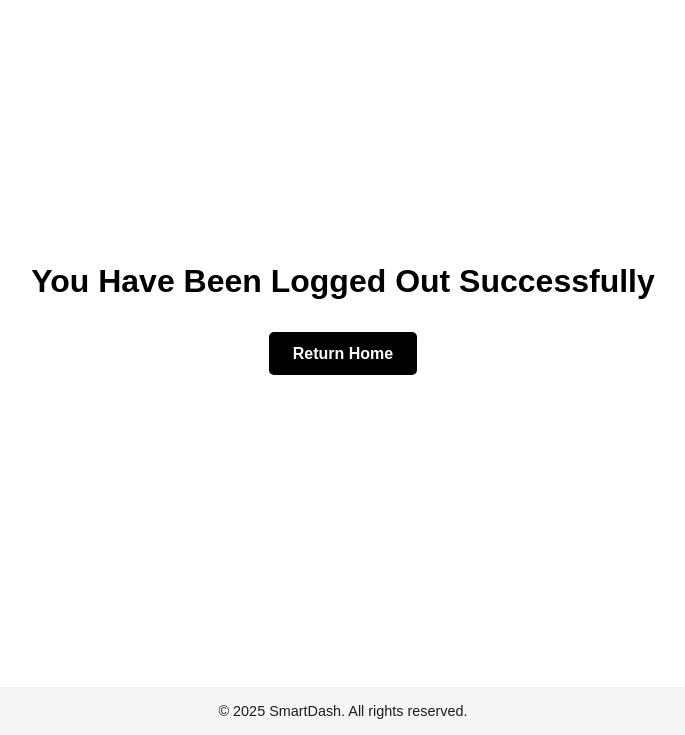
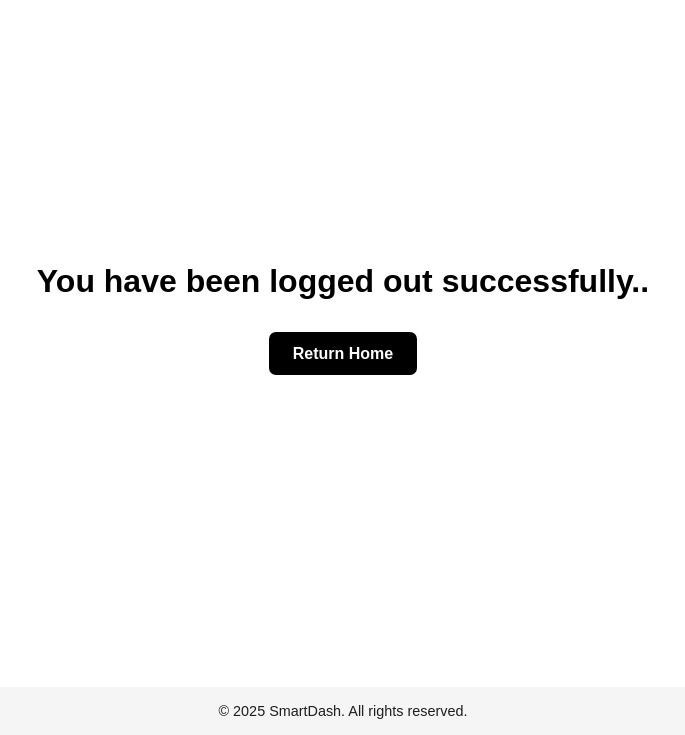
Before and after one commit to Adelodunpeter25/smartdash, a Django app: page /logout/ in a window 1280 px wide. Shown: the part 71-806 px from the top of the page, without its empty margins (297-982 px from the left). Run offline with Django 5.2, Linux system fonts and the light colour scheme.

Commit message:
updated the frontend

```diff
--- a/smartdash/dashboard/static/css/styles.css
+++ b/smartdash/dashboard/static/css/styles.css
@@ -202,11 +202,12 @@ body {
 .logout-btn-custom {
     background-color: var(--primary-color);
     color: var(--background-color);
-    padding: 1rem 2.3rem;
+    padding: 0.75rem 2.05rem;
     text-decoration: none;
-    border-radius:12px;
+    border-radius:7px;
     font-weight: bold;
     cursor: pointer;
+    font-size: 1.1rem;
     transition: transform 0.3s, background-color 0.3s;
 }
 .cta-button {
@@ -226,7 +227,7 @@ body {
     color: var(--background-color);
     padding: 1.3rem 2.5rem;
     text-decoration: none;
-    border-radius:12px;
+    border-radius:7px;
     font-weight: bold;
     font-size: 1.59rem;
     cursor: pointer;
@@ -526,14 +527,14 @@ body {
     text-align: center;
     padding: 2rem;
     background-color: var(--background-color, #ffffff);
-  color: var(--text-color, #000000);
+    olor: var(--text-color, #000000);
 }
 
 .logout h1 {
     font-size: 2rem;
     color: #000000;
     margin-bottom: 2rem;
-  text-transform: capitalize;
+    text-transform: none;
 }
 
 .home-button {
@@ -541,7 +542,7 @@ body {
     background-color: var(--primary-color, #000000);
     color: #ffffff;
     padding: 0.8rem 1.5rem;
-  border-radius: 5px;
+    border-radius: 7px;
     text-decoration: none;
     font-weight: bold;
     transition: background-color 0.3s ease, transform 0.3s ease;
--- a/smartdash/dashboard/templates/logout.html
+++ b/smartdash/dashboard/templates/logout.html
@@ -4,7 +4,7 @@
 
 {% block content %}
 <div class='logout'>
-    <h1>You have been logged out successfully</h1>
+    <h1>You have been logged out successfully..</h1>
     <a href="/" class="home-button">Return Home</a>
 </div>
 
```
Also changed, not shown: smartdash/db.sqlite3. Lines whose indentation alone changed are shown as unchanged.
